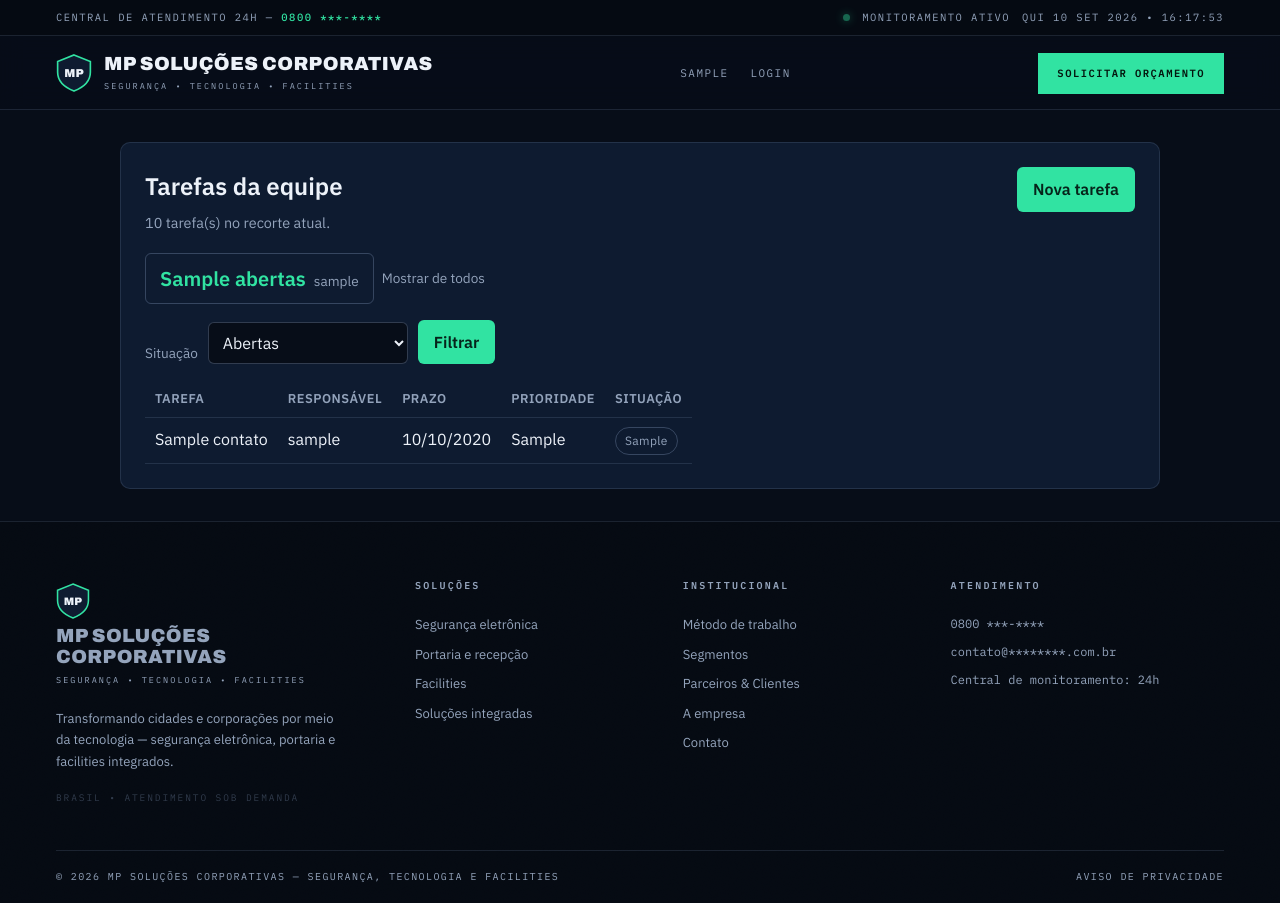
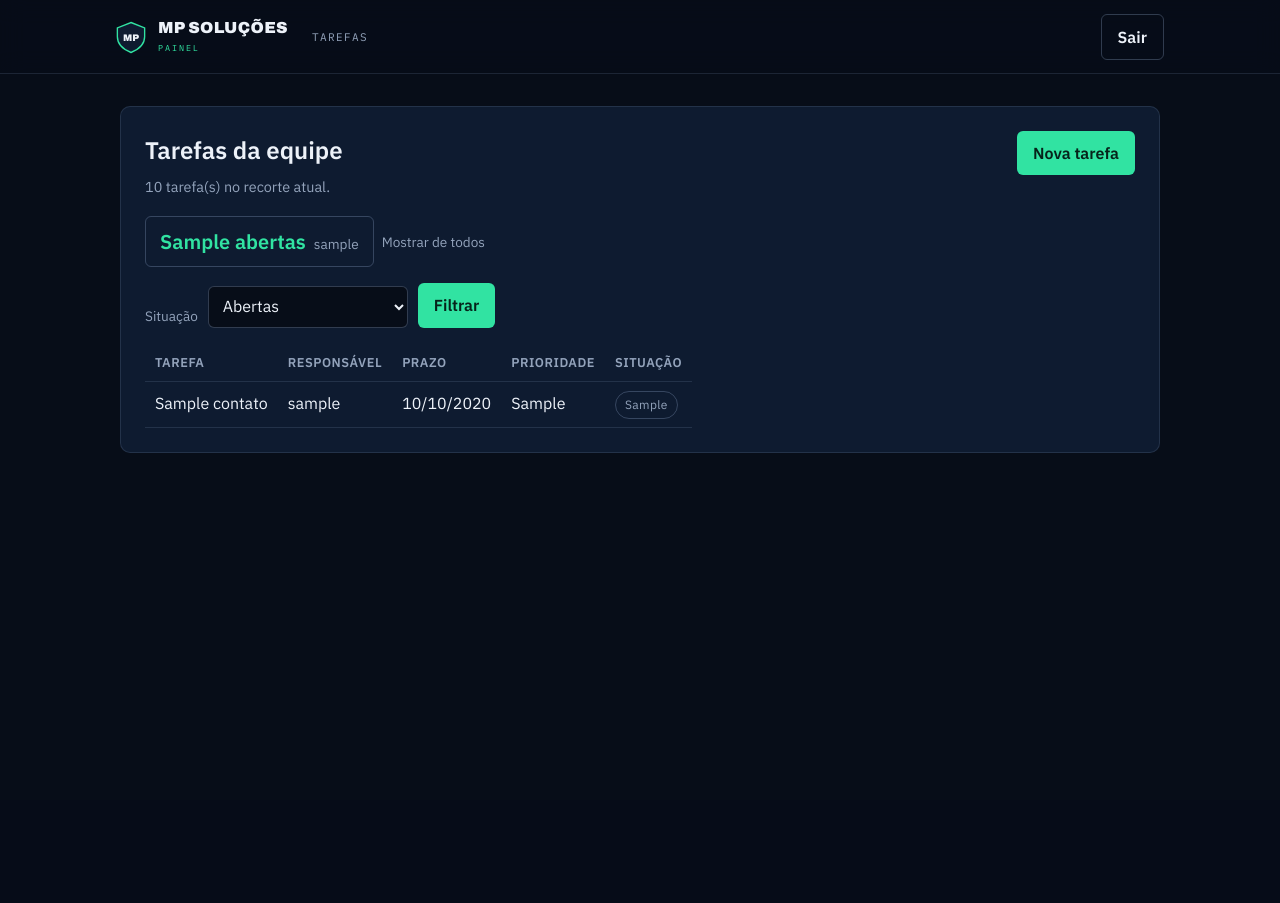
Before and after one commit to MSPA-Coder/mp-portal, a Django app: template templates/tarefas/lista.html in a window 1280 px wide. After the commit the page ends 453 px from the top, so only its background shows below. Run offline with Django 5.2, Linux system fonts and the light colour scheme; the template is opened without the code that fills it: most values are stand-ins (such as "Sample title", 1, 10 or a date in 2020).

Commit message:
Area logada com casca propria, separada do site (ADR 0005 fase 1)
Ate aqui a area autenticada era "o site com dois itens a mais no menu". A
ADR 0005 registra a diretriz nova: o portal tem duas metades com aparencia
propria, e quem entra veio trabalhar, nao navegar o material comercial.

- `templates/app/base.html` + `app/_barra.html`: a casca da area logada.
  Barra enxuta -- marca, Tarefas, Atendimento (so is_staff), nome, Sair --,
  sem menu institucional, sem a barra "0800 24h", sem "Solicitar orcamento",
  sem `site.js`. Irma da `site/base.html`, nao filha: compartilham a paleta
  (`site.css` + `portal.css`), nao a navegacao.
- `static/css/painel.css`: so a barra e o enquadramento; as variaveis sao as
  do `site.css`.
- As cinco telas internas (tarefas lista/detalhe/formulario, atendimento
  lista/detalhe) passam a estender `app/base.html`.
- `_topo.html` do site: os itens internos viram uma porta so -- "Painel" para
  quem esta logado, "Login" para quem nao esta.
- `/login` fica na casca do site de proposito: e a soleira publica.

Co-Authored-By: Claude Sonnet 5 <noreply@anthropic.com>

```diff
--- /dev/null
+++ b/static/css/painel.css
@@ -0,0 +1,98 @@
+/* Barra da área logada.
+ *
+ * Carregado só na casca `app/base.html`, depois de `site.css` e `portal.css`.
+ * Não há paleta nem tipografia aqui -- as variáveis (`--panel`, `--line`,
+ * `--ink`, `--mut`, `--acc`, `--hh`, `--disp`, `--mono`) são as do `site.css`,
+ * e é o que mantém as duas metades do portal com a mesma cara. Não redefina
+ * nenhuma: duas fontes para a mesma cor divergem.
+ *
+ * O conteúdo das telas (cartão, tabela, ficha, linha do tempo) continua no
+ * `portal.css`. Este arquivo tem só a barra e o enquadramento da página.
+ */
+
+.painel {
+  background: var(--bg);
+  color: var(--ink);
+  min-height: 100vh;
+}
+
+/* Barra fixa no topo, no mesmo lugar e com o mesmo peso do cabeçalho do site,
+   mas sem o menu institucional. */
+.pnl-barra {
+  position: sticky;
+  top: 0;
+  z-index: 60;
+  height: var(--hh);
+  background: rgba(7, 13, 24, .88);
+  backdrop-filter: blur(12px);
+  border-bottom: 1px solid var(--line);
+}
+
+.pnl-wrap {
+  max-width: 1100px;
+  margin: 0 auto;
+  padding: 0 26px;
+  height: var(--hh);
+  display: flex;
+  align-items: center;
+  gap: 24px;
+}
+
+/* `.brand` e `.brand-txt` vêm do site.css; aqui só o subtítulo "Painel" pede
+   um tom diferente do "Segurança • Tecnologia" do site. */
+.pnl-barra .brand-txt strong { font-size: 16px; }
+.pnl-barra .brand-txt small { color: var(--acc); letter-spacing: .22em; }
+
+.pnl-nav {
+  display: flex;
+  gap: 22px;
+  margin-right: auto;
+  font-family: var(--mono);
+  font-size: 11px;
+  letter-spacing: .13em;
+  text-transform: uppercase;
+  color: var(--mut);
+}
+.pnl-nav a {
+  position: relative;
+  padding: 6px 0;
+  transition: color .2s;
+}
+.pnl-nav a::after {
+  content: "";
+  position: absolute;
+  left: 0;
+  bottom: 0;
+  height: 1px;
+  width: 0;
+  background: var(--acc);
+  transition: width .25s;
+}
+.pnl-nav a:hover,
+.pnl-nav a.active { color: var(--ink); }
+.pnl-nav a:hover::after,
+.pnl-nav a.active::after { width: 100%; }
+
+.pnl-conta {
+  display: flex;
+  align-items: center;
+  gap: 14px;
+}
+.pnl-nome {
+  font-family: var(--mono);
+  font-size: 11px;
+  letter-spacing: .08em;
+  color: var(--mut);
+  white-space: nowrap;
+}
+
+/* O `.cartao` do portal.css já traz `margin: 32px auto`; aqui só garante a
+   folga lateral no celular, onde a barra encolhe. */
+.painel-area { padding: 0 6px; }
+
+@media (max-width: 680px) {
+  .pnl-wrap { gap: 14px; padding: 0 16px; }
+  .pnl-barra .brand-txt { display: none; }
+  .pnl-nav { gap: 16px; font-size: 10px; letter-spacing: .1em; }
+  .pnl-nome { display: none; }
+}
--- /dev/null
+++ b/templates/app/_barra.html
@@ -0,0 +1,33 @@
+{% comment %}
+  Barra da área logada. Enxuta de propósito: as áreas do sistema, quem está
+  logado e a saída. Sem o menu institucional, sem a barra "0800 24h", sem o
+  botão de orçamento -- quem está aqui veio trabalhar, não navegar o material
+  comercial (ADR 0005).
+
+  O item ativo sai de `pagina_ativa`, que a view informa -- a mesma mecânica do
+  site, decidida no servidor para o `aria-current` valer com script desligado
+  ou leitor de tela.
+
+  A marca leva para `/`: é a porta de volta ao site público.
+{% endcomment %}
+<header class="pnl-barra">
+  <div class="pnl-wrap">
+    <a class="brand" href="/">
+      <svg viewBox="0 0 44 48" width="30" height="33" aria-hidden="true"><path d="M22 2 42 10v13c0 12-8.5 18.5-20 23C10.5 41.5 2 35 2 23V10Z" fill="#0E1B30" stroke="#31E3A2" stroke-width="2"/><text x="22" y="29" text-anchor="middle" font-family="Archivo, sans-serif" font-weight="900" font-size="14" fill="#EDF2F9">MP</text></svg>
+      <span class="brand-txt"><strong>MP SOLUÇÕES</strong><small>Painel</small></span>
+    </a>
+
+    <nav class="pnl-nav" aria-label="Áreas do sistema">
+      <a href="{% url 'tarefas_lista' %}"{% if pagina_ativa == "tarefas" %} class="active" aria-current="page"{% endif %}>Tarefas</a>
+      {% if user.is_staff %}<a href="{% url 'atendimento_lista' %}"{% if pagina_ativa == "atendimento" %} class="active" aria-current="page"{% endif %}>Atendimento</a>{% endif %}
+    </nav>
+
+    <div class="pnl-conta">
+      <span class="pnl-nome">{{ user.get_full_name|default:user.get_username }}</span>
+      <form method="post" action="{% url 'logout' %}">
+        {% csrf_token %}
+        <button type="submit" class="botao botao-discreto">Sair</button>
+      </form>
+    </div>
+  </div>
+</header>
--- /dev/null
+++ b/templates/app/base.html
@@ -0,0 +1,41 @@
+{% load static %}<!DOCTYPE html>
+<html lang="pt-BR">
+<head>
+{% comment %}
+  A casca da ÁREA LOGADA -- tarefas, atendimento e, adiante, contas. É irmã da
+  `site/base.html`, não filha: as duas metades do portal têm aparência própria
+  desde a ADR 0005. O que elas compartilham é a paleta e a tipografia
+  (`site.css` + `portal.css`), e é o que faz continuarem parecendo o mesmo
+  produto -- não a navegação.
+
+  Sem `site.js`: o comportamento do site (relógio, feed, abas, player do método,
+  menu mobile) não existe aqui, e carregá-lo quebraria no primeiro
+  `getElementById` de um bloco que esta casca não tem.
+
+  `{% comment %}` e não `{# #}`: a forma com cerquilha só vale numa linha, e em
+  duas o texto vaza para o HTML -- há teste que reprova (`test_seguranca`).
+
+  CSP: `default-src 'self'`, sem estilo nem script embutido. O `painel.css` é
+  arquivo servido de `static/`, como os outros.
+{% endcomment %}
+<meta charset="UTF-8">
+<meta name="viewport" content="width=device-width, initial-scale=1.0">
+<title>{% block titulo %}{{ titulo|default:"Painel — MP Soluções Corporativas" }}{% endblock %}</title>
+{% comment %} Toda a área logada fica fora de indexação -- o `robots.txt` já
+  fecha `/painel/`, e isto é a segunda tranca para o robô que ignora o
+  primeiro. {% endcomment %}
+<meta name="robots" content="noindex, nofollow">
+<link rel="icon" href="{% static 'favicon.svg' %}" type="image/svg+xml">
+<link rel="stylesheet" href="{% static 'site/fonts/fonts.css' %}">
+<link rel="stylesheet" href="{% static 'site/css/site.css' %}">
+<link rel="stylesheet" href="{% static 'css/portal.css' %}">
+<link rel="stylesheet" href="{% static 'css/painel.css' %}">
+{% block cabeca %}{% endblock %}
+</head>
+<body class="painel">
+{% include "app/_barra.html" %}
+<main class="painel-area">
+  {% block conteudo %}{% endblock %}
+</main>
+</body>
+</html>
--- a/templates/contatos/detalhe.html
+++ b/templates/contatos/detalhe.html
@@ -1,7 +1,4 @@
-{% extends "site/base.html" %}
-{% load static %}
-{% block cabeca %}<link rel="stylesheet" href="{% static 'css/portal.css' %}">{% endblock %}
-{% block robots %}<meta name="robots" content="noindex">{% endblock %}
+{% extends "app/base.html" %}
 
 {% block titulo %}{{ contato.protocolo }} — MP Soluções Corporativas{% endblock %}
 
--- a/templates/contatos/lista.html
+++ b/templates/contatos/lista.html
@@ -1,7 +1,4 @@
-{% extends "site/base.html" %}
-{% load static %}
-{% block cabeca %}<link rel="stylesheet" href="{% static 'css/portal.css' %}">{% endblock %}
-{% block robots %}<meta name="robots" content="noindex">{% endblock %}
+{% extends "app/base.html" %}
 
 {% block titulo %}Atendimento — MP Soluções Corporativas{% endblock %}
 
--- a/templates/site/_topo.html
+++ b/templates/site/_topo.html
@@ -22,16 +22,17 @@
       <span class="brand-txt"><strong>MP SOLUÇÕES CORPORATIVAS</strong><small>Segurança • Tecnologia • Facilities</small></span>
     </a>
     {% comment %}
-      Para quem não entrou, o item é a porta: "Login". Para quem entrou, são as
-      áreas internas — mostrar "Login" a quem já está autenticado sugere que a
-      sessão caiu, e é a mesma razão pela qual o 403 do atendimento não devolve
-      ninguém à tela de login.
+      Para quem não entrou, o item é a porta: "Login". Para quem entrou, é uma
+      porta só — "Painel" —, e as áreas do sistema (Tarefas, Atendimento) ficam
+      na barra da casca logada, não aqui: desde a ADR 0005 as duas metades do
+      portal têm navegação própria. Mostrar "Login" a quem já está autenticado
+      sugere que a sessão caiu, e é a mesma razão pela qual o 403 do atendimento
+      não devolve ninguém à tela de login.
     {% endcomment %}
     <nav class="nav-links" aria-label="Navegação principal">
       {% for p in paginas %}<a href="{{ p.caminho }}"{% if p.nome == pagina_ativa %} class="active" aria-current="page"{% endif %}>{{ p.rotulo_no_menu }}</a>
-      {% endfor %}{% if user.is_staff %}<a href="{% url 'atendimento_lista' %}"{% if pagina_ativa == "atendimento" %} class="active" aria-current="page"{% endif %}>Atendimento</a>
-      <a href="{% url 'tarefas_lista' %}"{% if pagina_ativa == "tarefas" %} class="active" aria-current="page"{% endif %}>Tarefas</a>
-      {% elif not user.is_authenticated %}<a href="{% url 'login' %}"{% if pagina_ativa == "login" %} class="active" aria-current="page"{% endif %}>Login</a>
+      {% endfor %}{% if user.is_authenticated %}<a href="{% url 'tarefas_lista' %}">Painel</a>
+      {% else %}<a href="{% url 'login' %}"{% if pagina_ativa == "login" %} class="active" aria-current="page"{% endif %}>Login</a>
       {% endif %}
     </nav>
     {% if user.is_authenticated %}
@@ -47,10 +48,9 @@
 </header>
 <nav class="mnav" id="mobileNav" aria-label="Menu mobile">
   {% for p in paginas %}<a href="{{ p.caminho }}">{{ p.rotulo_no_menu }}</a>{% endfor %}
-  {% if user.is_staff %}
-    <a href="{% url 'atendimento_lista' %}">Atendimento</a>
-    <a href="{% url 'tarefas_lista' %}">Tarefas</a>
-  {% elif not user.is_authenticated %}
+  {% if user.is_authenticated %}
+    <a href="{% url 'tarefas_lista' %}">Painel</a>
+  {% else %}
     <a href="{% url 'login' %}">Login</a>
   {% endif %}
   <a href="/contato" class="btn btn-acc">Solicitar orçamento</a>
--- a/templates/tarefas/detalhe.html
+++ b/templates/tarefas/detalhe.html
@@ -1,7 +1,4 @@
-{% extends "site/base.html" %}
-{% load static %}
-{% block cabeca %}<link rel="stylesheet" href="{% static 'css/portal.css' %}">{% endblock %}
-{% block robots %}<meta name="robots" content="noindex">{% endblock %}
+{% extends "app/base.html" %}
 
 {% block titulo %}{{ tarefa.titulo }} — MP Soluções Corporativas{% endblock %}
 
--- a/templates/tarefas/formulario.html
+++ b/templates/tarefas/formulario.html
@@ -1,7 +1,4 @@
-{% extends "site/base.html" %}
-{% load static %}
-{% block cabeca %}<link rel="stylesheet" href="{% static 'css/portal.css' %}">{% endblock %}
-{% block robots %}<meta name="robots" content="noindex">{% endblock %}
+{% extends "app/base.html" %}
 
 {% block titulo %}{{ cabecalho }} — MP Soluções Corporativas{% endblock %}
 
--- a/templates/tarefas/lista.html
+++ b/templates/tarefas/lista.html
@@ -1,7 +1,4 @@
-{% extends "site/base.html" %}
-{% load static %}
-{% block cabeca %}<link rel="stylesheet" href="{% static 'css/portal.css' %}">{% endblock %}
-{% block robots %}<meta name="robots" content="noindex">{% endblock %}
+{% extends "app/base.html" %}
 
 {% block titulo %}Tarefas — MP Soluções Corporativas{% endblock %}
 
```
Also changed, not shown: docs/adr/0005-area-logada-com-casca-propria.md (added, +179 -0 lines).
